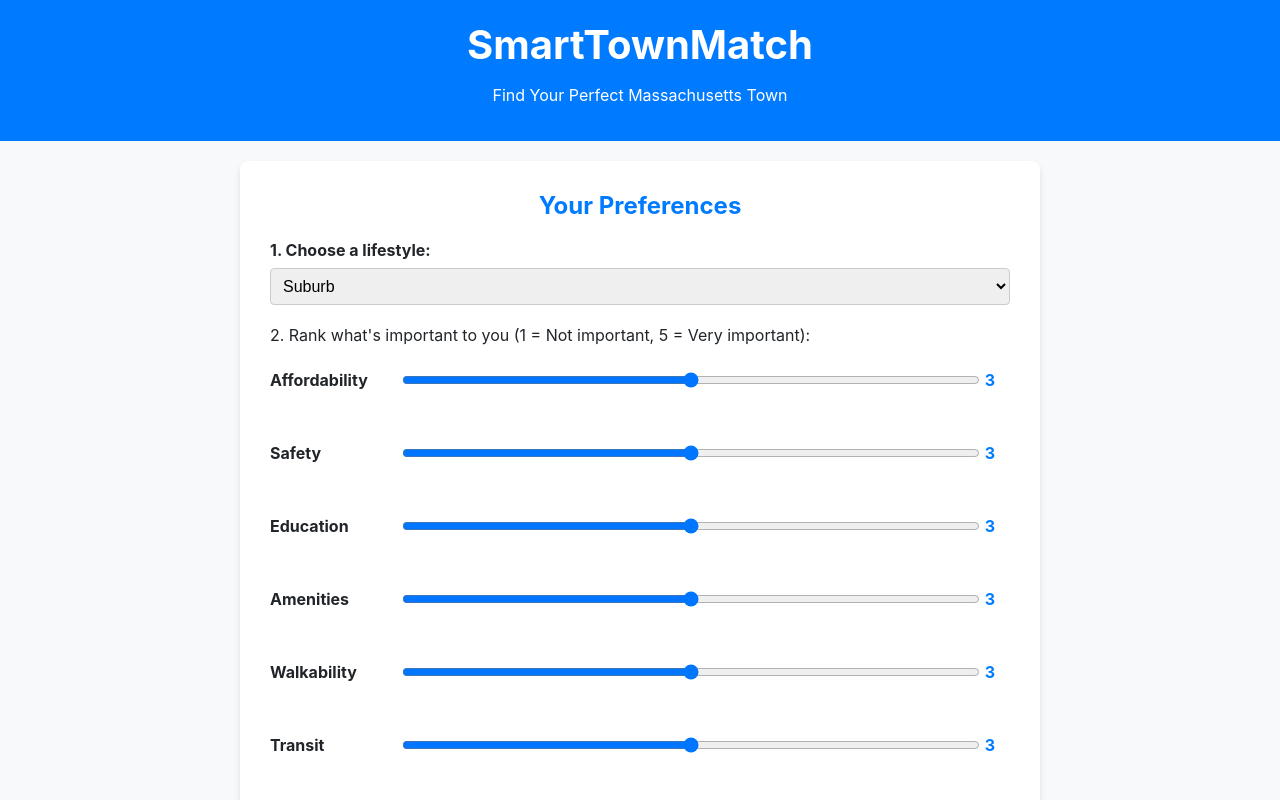
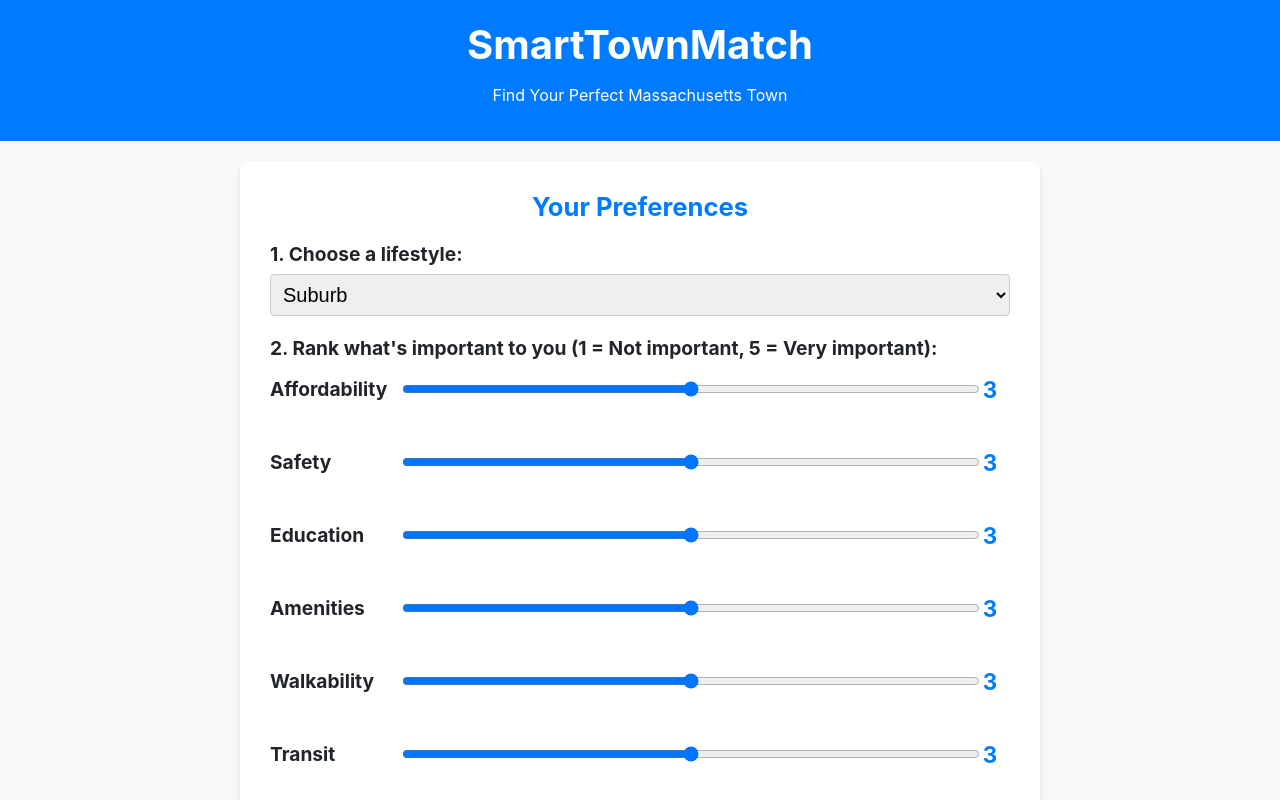
Before and after one commit to tsaunders19/SmartTownMatch, a React (Create React App) app in the folder frontend/: page / in a window 1280 px wide. Shown: the top 800 px of the page. Built offline with nearby package versions, Linux system fonts and the light colour scheme.

Commit message:
Some more UI changes

```diff
--- a/frontend/src/App.css
+++ b/frontend/src/App.css
@@ -54,6 +54,7 @@
     margin-top: 0;
     margin-bottom: 20px;
     color: var(--primary-color);
+    font-size: 1.6rem;
   }
 
   .form-group {
@@ -64,6 +65,14 @@
     display: block;
     font-weight: bold;
     margin-bottom: 8px;
+    font-size: 1.2rem;
+  }
+
+  .preference-instructions {
+    font-size: 1.2rem; /* You can adjust this */
+    font-weight: bold;
+    margin-top: 20px;
+    margin-bottom: 10px;
   }
 
   .form-group select,
@@ -95,6 +104,7 @@
     font-weight: bold;
     color: var(--primary-color);
     text-align: center;
+    font-size: 1.4rem;
   }
 
   button[type="submit"] {
@@ -102,7 +112,7 @@
     color: white;
     border: none;
     padding: 15px 30px;
-    font-size: 1.2rem;
+    font-size: 1.4rem;
     font-weight: bold;
     border-radius: var(--border-radius);
     cursor: pointer;
@@ -151,7 +161,7 @@
   }
 
   .town-header {
-    background: linear-gradient(to right, #3b82f6, #60a5fa); /* Tailwind blue-500 to blue-400 */
+    background: #007bff;
     color: white;
     padding: 10px 16px;
     border-radius: 12px;
--- a/frontend/src/App.js
+++ b/frontend/src/App.js
@@ -91,14 +91,16 @@ function App() {
 
           <div className="form-group">
             <label htmlFor="cluster-select">1. Choose a lifestyle:</label>
-            <select id="cluster-select" value={cluster} style={{fontSize: 16}} onChange={e => setCluster(e.target.value)}>
+            <select id="cluster-select" value={cluster} style={{fontSize: 20}} onChange={e => setCluster(e.target.value)}>
               <option value="Suburb">Suburb</option>
               <option value="City">City</option>
               <option value="Rural">Rural</option>
             </select>
           </div>
 
-          <p>2. Rank what's important to you (1 = Not important, 5 = Very important):</p>
+          <p className="preference-instructions">
+            2. Rank what's important to you (1 = Not important, 5 = Very important):
+          </p>
 
           <div className="sliders-container">
             {Object.keys(weights).map(weightName => (
```
